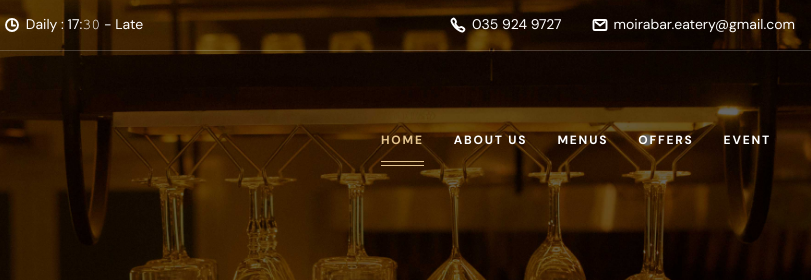
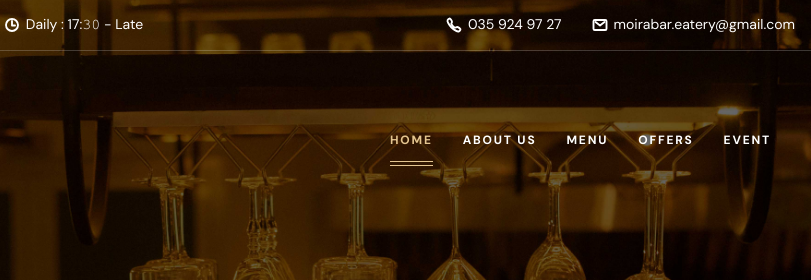
Before and after one commit to mtnhan0704/moirabar, a plain HTML site: page index.html in a window 1280 px wide. Shown: the top 280 px of the page, 469-1280 px from the left. Drawn offline with nearby package versions, Linux system fonts and the light colour scheme; a web font is replaced by a local one.

Commit message:
upload L2

```diff
--- a/index.html
+++ b/index.html
@@ -73,7 +73,7 @@
             <ion-icon name="call-outline" aria-hidden="true"></ion-icon>
           </div>
 
-          <span class="span">035 924 9727</span>
+          <span class="span">035 924 97 27</span>
         </a>
 
         <a href="mailto:moirabar.eatery@gmail.com" class="topbar-item link">
@@ -128,10 +128,10 @@
             </li>
 
             <li class="navbar-item">
-              <a href="#ourstory" class="navbar-link hover-underline">
+              <a href="#menu" class="navbar-link hover-underline">
                 <div class="separator"></div>
 
-                <span class="span">Menus</span>
+                <span class="span">Menu</span>
               </a>
             </li>
 
@@ -399,7 +399,7 @@
         <section
           class="special-dish text-center"
           aria-labelledby="dish-label"
-          id="ourstory"
+          id="menu"
         >
           <div class="special-dish-banner">
             <img
@@ -813,7 +813,7 @@
 
           <ul class="footer-list">
             <li>
-              <a href="#menu" class="label-2 footer-link hover-underline">Menus</a>
+              <a href="#menu" class="label-2 footer-link hover-underline">Menu</a>
             </li>
 
             <li>
```
